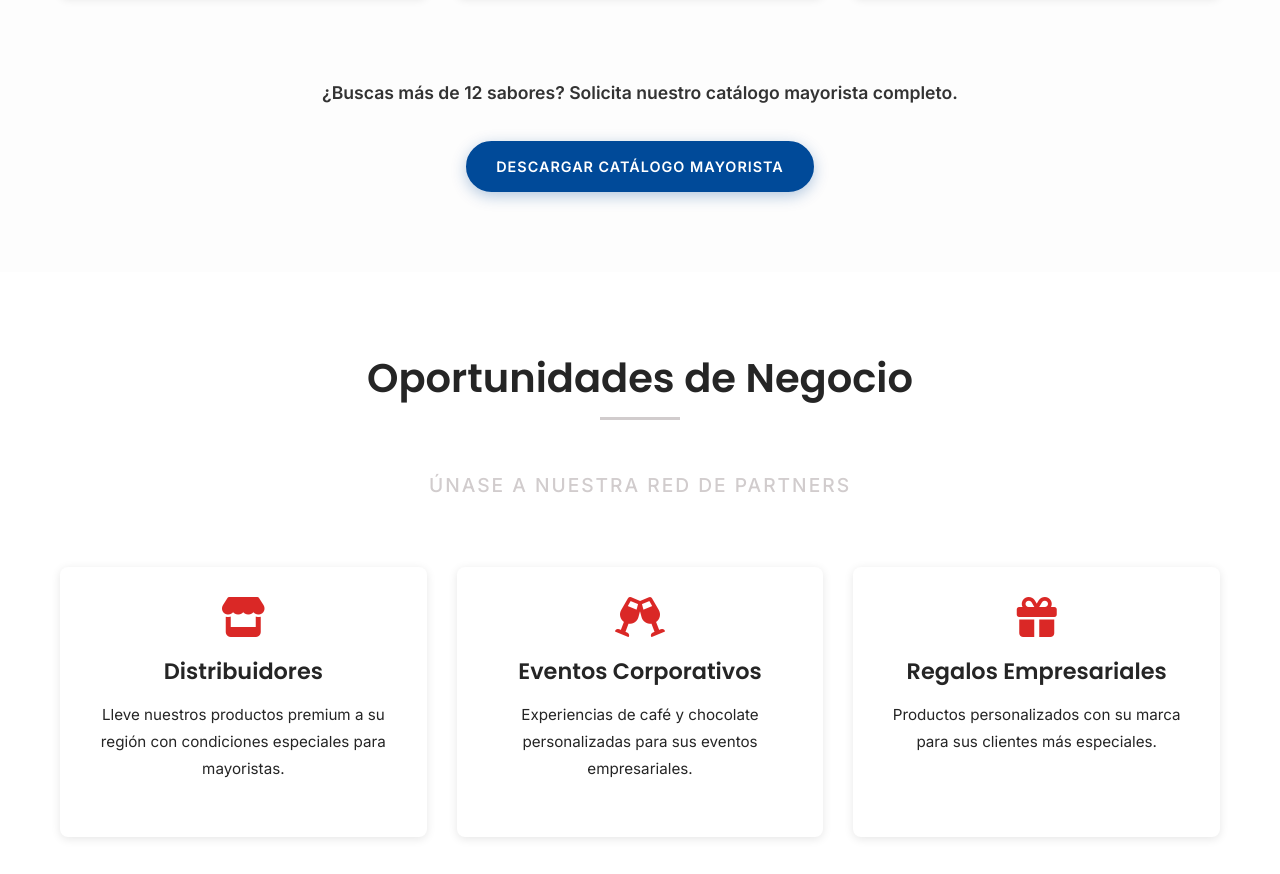
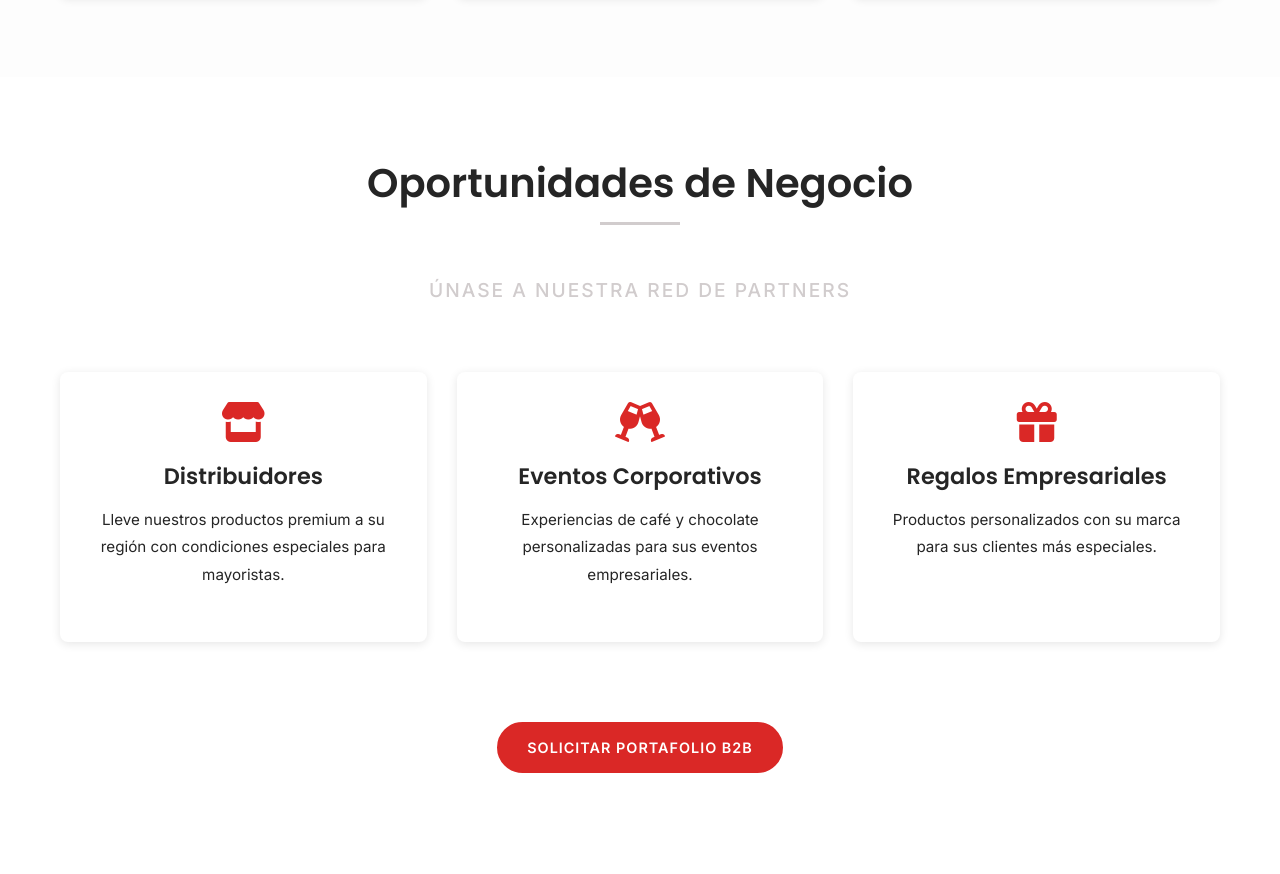
Before and after one commit to nanonroses/trifood-landing, a plain HTML site: page index.html in a window 1280 px wide. Shown: the part 3633-4507 px from the top of the page. Drawn offline with nearby package versions, Linux system fonts and the light colour scheme.

Commit message:
Eliminacin de botn de descarga de catlogo en seccin Torani

```diff
--- a/index.html
+++ b/index.html
@@ -240,10 +240,7 @@
                 </div>
             </div>
 
-            <div class="text-center mt-5" data-aos="zoom-in">
-                <p style="font-weight: 600; font-size: 1.1rem; color: #333; margin-bottom: 2rem;">¿Buscas más de 12 sabores? Solicita nuestro catálogo mayorista completo.</p>
-                <a href="#contacto" class="btn btn-primary" style="background-color: #004a99; border-color: #004a99; box-shadow: 0 4px 15px rgba(0,74,153,0.3);">Descargar Catálogo Mayorista</a>
-            </div>
+
         </div>
     </section>
 
```
